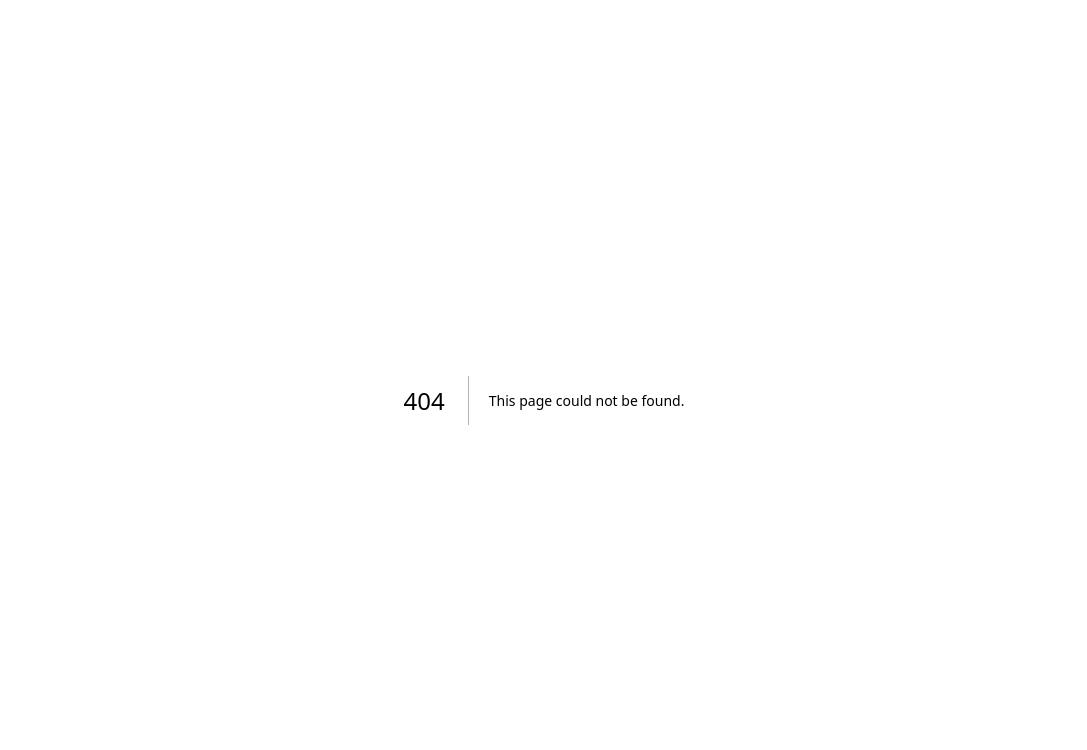
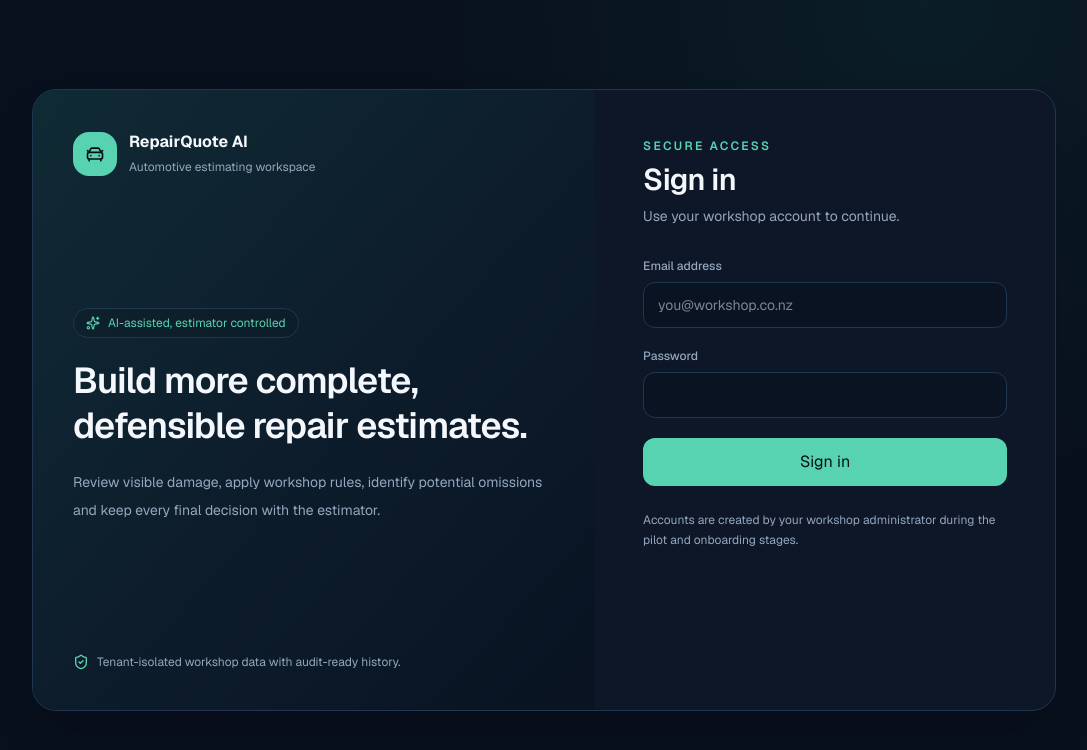
Before and after one commit to vishaalzala/ai-repair-estimator, a Next.js app: page /login in a window 1280 px wide. Before the commit this address had no page. Shown: the top 750 px of the page, without its empty margins (96-1183 px from the left). Built offline with nearby package versions, Linux system fonts and the light colour scheme.

Commit message:
feat: add secure login screen

```diff
--- /dev/null
+++ b/app/(auth)/login/page.tsx
@@ -0,0 +1,46 @@
+import { CarFront, ShieldCheck, Sparkles } from "lucide-react";
+import { signIn } from "@/lib/auth/actions";
+
+export default async function LoginPage({
+  searchParams,
+}: {
+  searchParams: Promise<{ error?: string }>;
+}) {
+  const { error } = await searchParams;
+
+  return (
+    <main className="grid min-h-screen place-items-center px-5 py-10">
+      <div className="grid w-full max-w-5xl overflow-hidden rounded-3xl border border-[var(--border)] bg-[var(--surface)] shadow-2xl shadow-black/20 lg:grid-cols-[1.1fr_0.9fr]">
+        <section className="hidden min-h-[620px] flex-col justify-between bg-gradient-to-br from-[#102b35] via-[#0d1d2c] to-[#091322] p-10 lg:flex">
+          <div className="flex items-center gap-3">
+            <span className="grid size-11 place-items-center rounded-2xl bg-[var(--brand)] text-[#06110e]"><CarFront className="size-5" /></span>
+            <div><strong className="block">RepairQuote AI</strong><span className="text-xs text-[var(--muted)]">Automotive estimating workspace</span></div>
+          </div>
+          <div>
+            <div className="mb-5 inline-flex items-center gap-2 rounded-full border border-[var(--border)] bg-black/10 px-3 py-1.5 text-xs text-[var(--brand)]"><Sparkles className="size-3.5" /> AI-assisted, estimator controlled</div>
+            <h1 className="max-w-xl text-4xl font-semibold leading-tight tracking-tight">Build more complete, defensible repair estimates.</h1>
+            <p className="mt-5 max-w-lg text-sm leading-7 text-[var(--muted)]">Review visible damage, apply workshop rules, identify potential omissions and keep every final decision with the estimator.</p>
+          </div>
+          <div className="flex items-center gap-2 text-xs text-[var(--muted)]"><ShieldCheck className="size-4 text-[var(--brand)]" /> Tenant-isolated workshop data with audit-ready history.</div>
+        </section>
+
+        <section className="p-7 sm:p-10 lg:p-12">
+          <div className="mb-8 lg:hidden"><div className="flex items-center gap-3"><span className="grid size-10 place-items-center rounded-xl bg-[var(--brand)] text-[#06110e]"><CarFront className="size-5" /></span><strong>RepairQuote AI</strong></div></div>
+          <p className="text-xs font-semibold uppercase tracking-[0.18em] text-[var(--brand)]">Secure access</p>
+          <h2 className="mt-2 text-3xl font-semibold tracking-tight">Sign in</h2>
+          <p className="mt-2 text-sm text-[var(--muted)]">Use your workshop account to continue.</p>
+
+          {error ? <div className="mt-6 rounded-xl border border-red-400/30 bg-red-400/10 px-4 py-3 text-sm text-red-200">{error}</div> : null}
+
+          <form action={signIn} className="mt-8 space-y-5">
+            <label className="grid gap-2 text-sm"><span className="text-xs font-medium text-[var(--muted)]">Email address</span><input name="email" type="email" autoComplete="email" required className="rounded-xl border border-[var(--border)] bg-[#091322] px-3.5 py-3 outline-none transition focus:border-[var(--brand)]" placeholder="you@workshop.co.nz" /></label>
+            <label className="grid gap-2 text-sm"><span className="text-xs font-medium text-[var(--muted)]">Password</span><input name="password" type="password" autoComplete="current-password" required className="rounded-xl border border-[var(--border)] bg-[#091322] px-3.5 py-3 outline-none transition focus:border-[var(--brand)]" /></label>
+            <button type="submit" className="w-full rounded-xl bg-[var(--brand)] px-4 py-3 text-sm font-semibold text-[#06110e] transition hover:bg-[var(--brand-strong)]">Sign in</button>
+          </form>
+
+          <p className="mt-6 text-xs leading-5 text-[var(--muted)]">Accounts are created by your workshop administrator during the pilot and onboarding stages.</p>
+        </section>
+      </div>
+    </main>
+  );
+}
```
